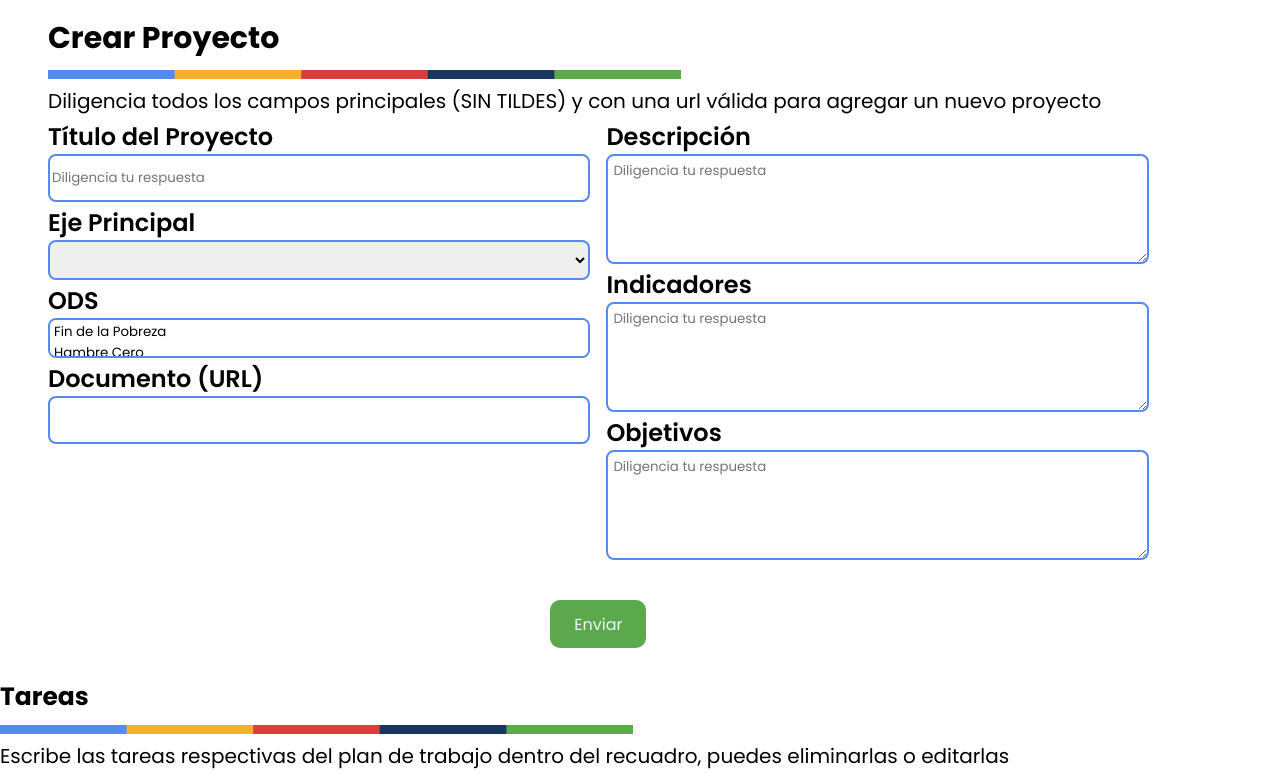
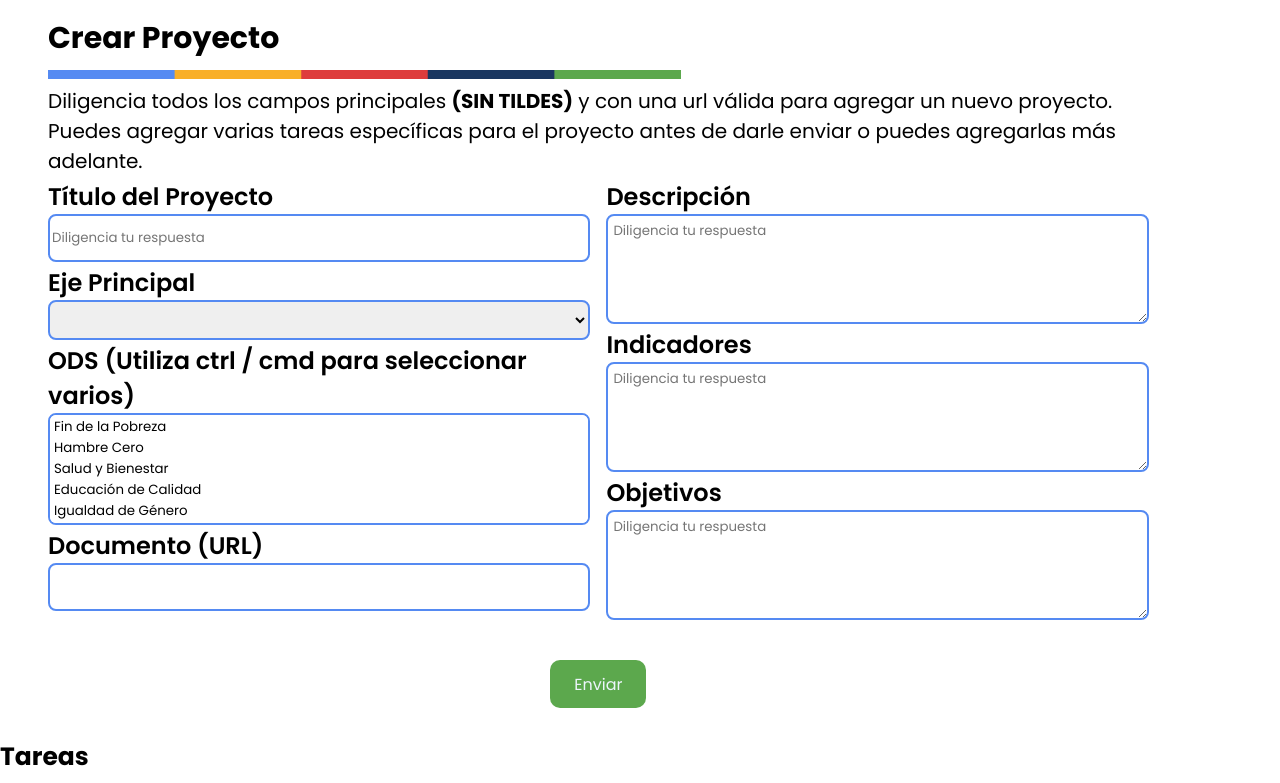
Before and after one commit to programateacademy/red-jods-proyectos-frontend, a React (Vite) app: page /createproject in a window 1280 px wide. Shown: the top 783 px of the page. Built offline with nearby package versions, Linux system fonts and the light colour scheme.

Commit message:
A dded Logout('cerrar sesión') function.

```diff
--- a/src/components/NavBar/NavBar.jsx
+++ b/src/components/NavBar/NavBar.jsx
@@ -37,7 +37,7 @@ const pages=[
 
 const settings=[
     {
-        name: 'Iniciar Sesión',
+        name: 'Cerrar Sesión',
         route: '/'
     }
     // 'Logout'
@@ -63,8 +63,16 @@ function NavBar() {
     };
 
     //Using AuthContext information
-    const { authData }=useContext(AuthContext);
+    const { authData, setAuthData }=useContext(AuthContext);
     const { token, role }=authData;
+
+    const handleCloseSession = () => {
+        const rolenull=null;
+        const tokennull=null;
+        const emailnull=null;
+        const namenull=null;
+        setAuthData({ tokennull, rolenull, emailnull, namenull });
+    }
 
     return (
         <AppBar position="static" style={{ backgroundColor: "white", justifyContent: 'space-between' }}>
@@ -118,9 +126,12 @@ function NavBar() {
                         >
                             {settings.map((setting) => (
                                 <MenuItem key={setting.name} onClick={handleCloseUserMenu}>
+                                    <button onClick={handleCloseSession}>
                                         <Link to={setting.route}>
                                             <Typography textAlign="center">{setting.name}</Typography>
                                         </Link>
+                                    </button>
+
                                 </MenuItem>
                             ))}
                         </Menu>
@@ -175,9 +186,11 @@ function NavBar() {
                             <Box sx={{ display: { xs: 'flex', md: 'none' }, mr: 1 }}>
                                 {settings.map((setting) => (
                                     <MenuItem key={setting.name} onClick={handleCloseUserMenu}>
+                                        <button onClick={handleCloseSession}>
                                             <Link to={setting.route}>
                                                 <Typography textAlign="center">{setting.name}</Typography>
                                             </Link>
+                                        </button>
                                     </MenuItem>
                                 ))}
                             </Box>
--- a/src/pages/CreateProject/CreateProject.css
+++ b/src/pages/CreateProject/CreateProject.css
@@ -28,7 +28,7 @@
     }
 
   }
-/* ---------------Styles firts part form ------------------------*/
+/* ---------------Styles first part form ------------------------*/
 
 #inputs {
     display: flex;
@@ -80,7 +80,7 @@
       inset 4px 4px 6px 0 rgba(0, 0, 0, 0.4);
   }
 
-  /* ----------------------Responsive firts part form----------------------------------------------- */
+  /* ----------------------Responsive first part form----------------------------------------------- */
 
   @media (min-width: 768px){
     #title-form {
@@ -123,3 +123,7 @@
     }
 
   }
+
+.ods {
+    height: 7rem !important;
+  }
--- a/src/pages/CreateProject/CreateProject.jsx
+++ b/src/pages/CreateProject/CreateProject.jsx
@@ -122,13 +122,13 @@ export default function NewProject() {
                         <Box sx={{ display: { xs: 'none', md: 'block' } }}>
                             <h1>Crear Proyecto</h1>
                             <img src={Decoración} alt="" />
-                            <p> Diligencia todos los campos principales (SIN TILDES) y con una url válida para agregar un nuevo proyecto</p>
+                            <p> Diligencia todos los campos principales <b>(SIN TILDES)</b> y con una url válida para agregar un nuevo proyecto. Puedes agregar varias tareas específicas para el proyecto antes de darle enviar o puedes agregarlas más adelante.</p>
                         </Box>
                         {/* This elements are displayed when screen is small */}
                         <Box sx={{ display: { xs: 'block', md: 'none' } }}>
                             <h1>Crear Proyecto</h1>
                             <img id='decoration' src={Decoración} alt="" style={{ padding: "0 0 10px 0" }} />
-                            <p> Diligencia todos los campos principales (SIN TILDES) y con una url válida para agregar un nuevo proyecto</p>
+                            <p> Diligencia todos los campos principales <b>(SIN TILDES)</b> y con una url válida para agregar un nuevo proyecto. Puedes agregar varias tareas específicas para el proyecto antes de darle enviar o puedes agregarlas más adelante.</p>
                         </Box>
                         <Grid container spacing={2}>
                             <Grid item xs={12} md={6}>
@@ -162,8 +162,8 @@ export default function NewProject() {
                                 </div>
 
                                 <div id='inputs'>
-                                    <label id='title-form' htmlFor="">ODS</label>
-                                    <select id='input-form' {...register('ods', { required: true })} multiple>
+                                    <label id='title-form' htmlFor="">ODS (Utiliza ctrl / cmd para seleccionar varios)</label>
+                                    <select className='ods' id='input-form' {...register('ods', { required: true })} multiple>
                                         <option value="Pobreza">Fin de la Pobreza</option>
                                         <option value="Hambre">Hambre Cero</option>
                                         <option value="Salud">Salud y Bienestar</option>
```
Lines whose indentation alone changed are shown as unchanged.
